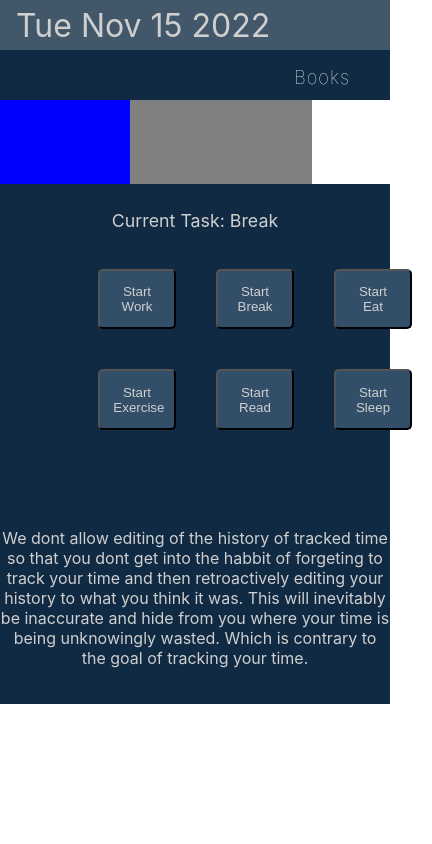
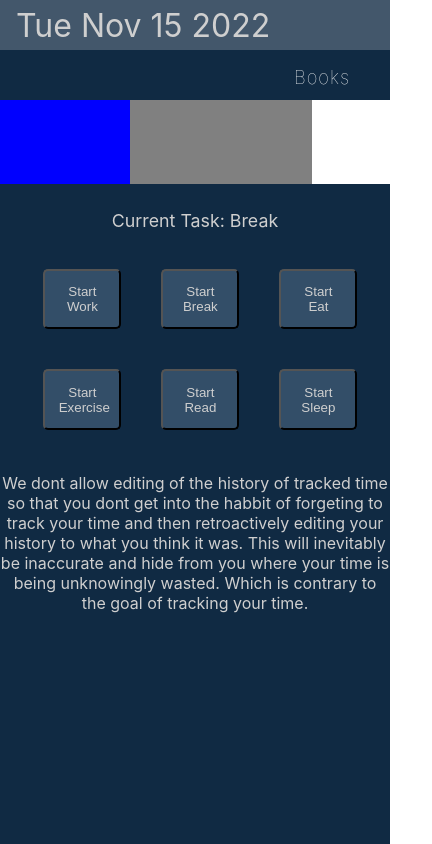
Before and after one commit to michaeltaciuk/timeDashboard, a React (Create React App) app in the folder frontend/: page / in a window 390 px wide. Shown: the whole page, 432 px wide, since content can reach past the window. Built offline with nearby package versions, Linux system fonts and the light colour scheme.

Commit message:
formating fix for mobile screens

```diff
--- a/frontend/src/App.css
+++ b/frontend/src/App.css
@@ -2,6 +2,7 @@
   text-align: center;
   background-color: #102A43;
   color: #cfcfcf;
+  min-height: 100vh;
 }
 
 .App-header {
--- a/frontend/src/components/ElapsedTimeBar.js
+++ b/frontend/src/components/ElapsedTimeBar.js
@@ -45,7 +45,7 @@ const ElapsedTimeBar = (props) => {
             <div className="timeBarContainer">
                 <div className="timeBar" style={{width: `${width}px`, height: height}}/>
                 {timeChunks.map( timeChunk =>
-                    <Tooltip title={timeChunk.name + ': ' + (Math.floor(timeChunk.seconds / 60)) + ' min'}>
+                    <Tooltip title={`${timeChunk.name}: ${Math.floor(timeChunk.seconds / 60)} min`}>
                         <div className="timeBar"
                         style={{
                             width: `${(width * (timeChunk.seconds / 86400))}px`,
--- a/frontend/src/components/stopwatch.css
+++ b/frontend/src/components/stopwatch.css
@@ -2,7 +2,7 @@
     display: grid;
     grid-template-columns: auto auto auto;
     margin: 10px;
-    margin: 20%;
+    margin: 6vw;
     margin-top: 0;
   }
   .grid-item {
```
